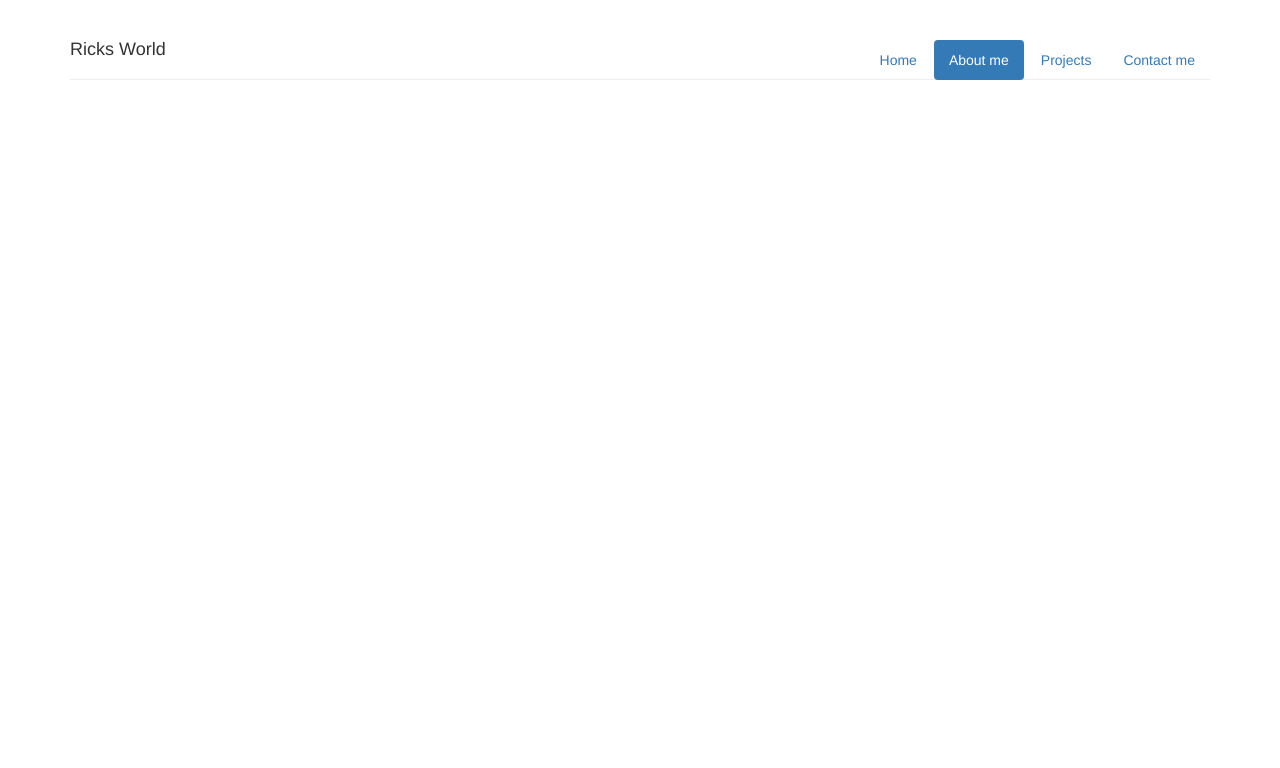
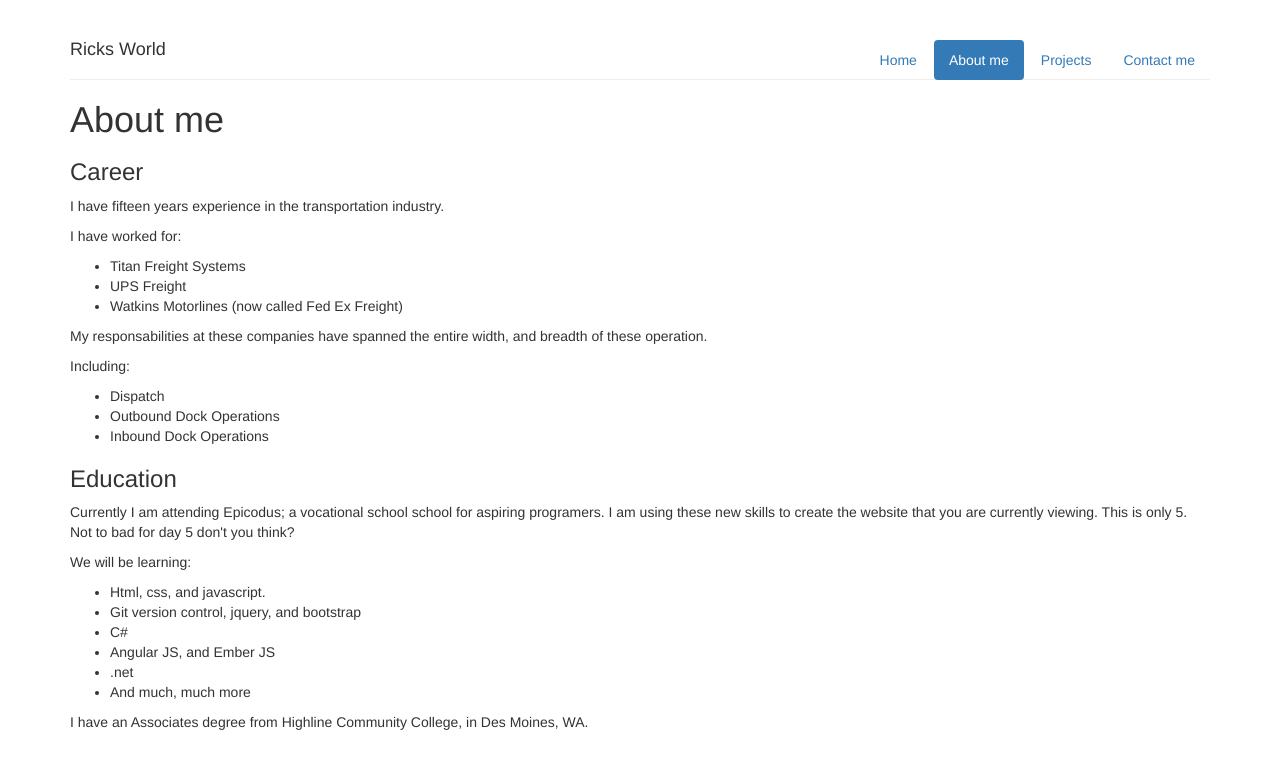
Before and after one commit to Rick1970/biowebsite, a plain HTML site: page about.html in a window 1280 px wide. Drawn offline with nearby package versions, Linux system fonts and the light colour scheme.

Commit message:
added additional content to about me webpage

```diff
--- a/about.html
+++ b/about.html
@@ -17,7 +17,35 @@
         <h4>Ricks World</h4>
       </header>
 
-      <h1></h1>
+      <h1>About me</h1>
+      <h3>Career</h3>
+      <p>I have fifteen years experience in the transportation industry.</p>
+      <p>I have worked for:</p>
+      <ul>
+        <li>Titan Freight Systems</li>
+        <li>UPS Freight</li>
+        <li>Watkins Motorlines (now called Fed Ex Freight)
+      </ul>
+      <p>My responsabilities at these companies have spanned the entire width, and breadth of these operation.</p>
+      <p> Including:</p>
+      <ul>
+        <li>Dispatch</li>
+        <li>Outbound Dock Operations</li>
+        <li>Inbound Dock Operations</li>
+      </ul>
+      <h3>Education</h3>
+      <p>Currently I am attending Epicodus; a vocational school school for aspiring programers.  I am using these new skills to create the website that you are currently viewing.  This is only 5.  Not to bad for day 5 don't you think?</p>
+      <p>We will be learning:</p>
+      <ul>
+        <li>Html, css, and javascript.</li>
+        <li>Git version control, jquery, and bootstrap</li>
+        <li>C#</li>
+        <li>Angular JS, and Ember JS</li>
+        <li>.net</li>
+        <li>And much, much more</li>
+      </ul>
+      <p>I have an Associates degree from Highline Community College, in Des Moines, WA.</p>
+
       <script src="https://maxcdn.bootstrapcdn.com/bootstrap/3.3.6/js/bootstrap.min.js" integrity="sha384-0mSbJDEHialfmuBBQP6A4Qrprq5OVfW37PRR3j5ELqxss1yVqOtnepnHVP9aJ7xS" crossorigin="anonymous"></script>
     </div>
   </body>
--- a/css/stylesheet.css
+++ b/css/stylesheet.css
@@ -0,0 +1,9 @@
+body {
+  background-image: url("../images/stars.jpg");
+  background-position: left;
+}
+
+.jumbotron {
+  background-color: #995003;
+
+}
```
Also changed, not shown: index.html (+10 -7 lines), 2 other files.
